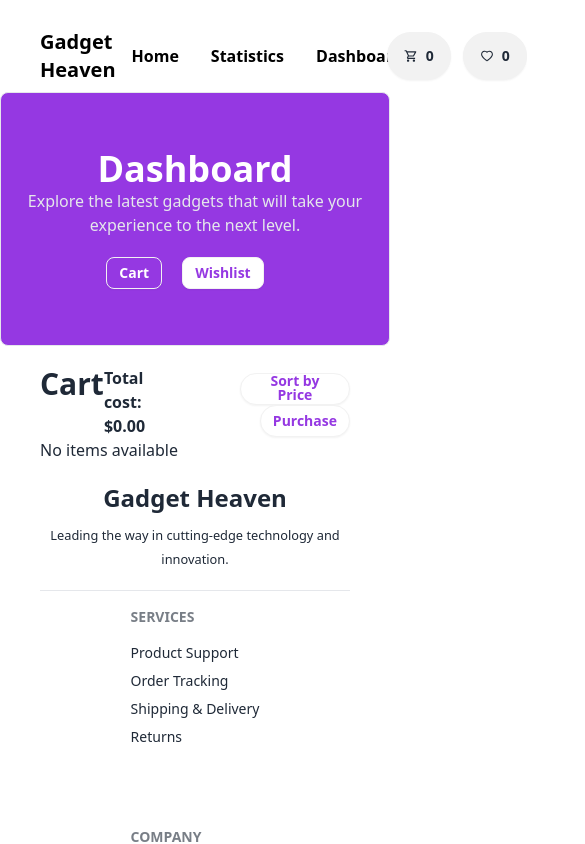
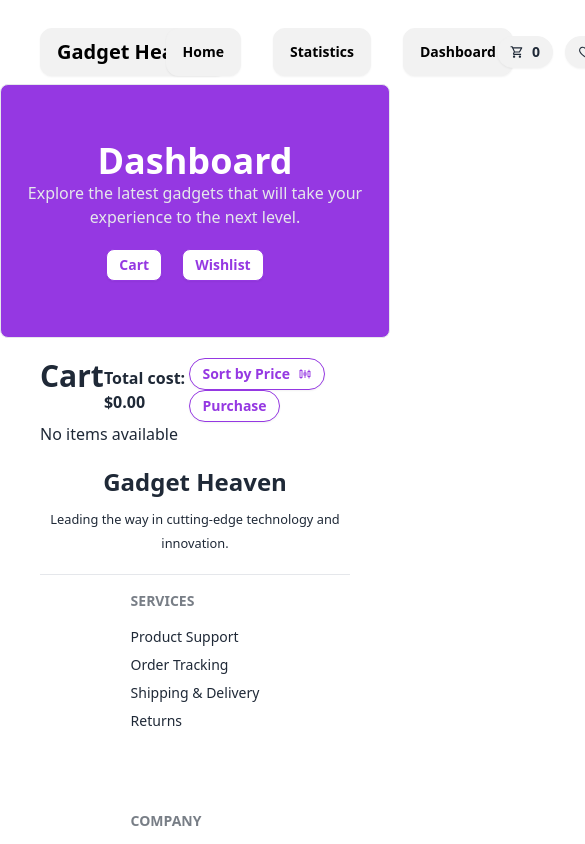
Before and after one commit to programming-hero-web-course-4/b10a8-gadget-heaven-faisal5177, a React (Vite) app: page /cartItem in a window 390 px wide. Shown: the top 844 px of the page, 585 px wide, since content can reach past the window. Built offline with nearby package versions, Linux system fonts and the light colour scheme.

Commit message:
added an root

```diff
--- a/src/Components/CartItem/CartItem.jsx
+++ b/src/Components/CartItem/CartItem.jsx
@@ -1,10 +1,6 @@
 import React, { useState, useEffect } from "react";
 import { Link, useLoaderData, useNavigate } from "react-router-dom";
-import {
-  getStoredCartList,
-  removeFromCart,
-  addToStoredCartList,
-} from "../../utility/addToDb";
+import { getStoredCartList, removeFromCart, addToStoredCartList } from "../../utility/addToDb";
 import { AiOutlineSliders } from "react-icons/ai";
 import GroupImg from "../../assets/images/Group.png";
 
@@ -18,40 +14,29 @@ const CartItem = () => {
 
   useEffect(() => {
     const storedCartList = getStoredCartList();
-    const storedCartItems = data.filter((item) =>
-      storedCartList.includes(item.product_id.toString())
-    );
+    const storedCartItems = data.filter((item) => storedCartList.includes(item.product_id.toString()));
     setCartItems(storedCartItems);
     setCartCount(storedCartItems.length);
   }, [data]);
 
   const handleAddToCart = (productId) => {
     addToStoredCartList(productId);
-
     const updatedCartList = getStoredCartList();
-    const updatedCartItems = data.filter((item) =>
-      updatedCartList.includes(item.product_id.toString())
-    );
+    const updatedCartItems = data.filter((item) => updatedCartList.includes(item.product_id.toString()));
     setCartItems(updatedCartItems);
     setCartCount(updatedCartItems.length);
-
     navigate("/cart");
   };
 
   const handleRemoveFromCart = (productId) => {
     removeFromCart(productId);
-
     const updatedCartList = getStoredCartList();
-    const updatedCartItems = data.filter((item) =>
-      updatedCartList.includes(item.product_id.toString())
-    );
+    const updatedCartItems = data.filter((item) => updatedCartList.includes(item.product_id.toString()));
     setCartItems(updatedCartItems);
     setCartCount(updatedCartItems.length);
   };
 
-  const totalCost = cartItems
-    .reduce((total, item) => total + item.price, 0)
-    .toFixed(2);
+  const totalCost = cartItems.reduce((total, item) => total + item.price, 0).toFixed(2);
 
   const handleButtonClick = (button) => {
     setActiveButton(button);
@@ -59,6 +44,8 @@ const CartItem = () => {
     if (button === "sort") {
       const sortedItems = [...cartItems].sort((a, b) => b.price - a.price);
       setCartItems(sortedItems);
+    } else if (button === "purchase") {
+      handlePurchase();
     }
   };
 
@@ -74,29 +61,18 @@ const CartItem = () => {
     <div>
       <div className="text-center border rounded-lg bg-[#9538E2] py-14 mb-5">
         <h2 className="text-4xl text-white font-bold">Dashboard</h2>
-        <p className="text-gray-200 mb-5">
-          Explore the latest gadgets that will take your experience to the next
-          level.
-        </p>
+        <p className="text-gray-200 mb-5">Explore the latest gadgets that will take your experience to the next level.</p>
         <div>
           <button
             onClick={() => handleButtonClick("cart")}
-            className={`btn btn-sm mr-5 text-[#9538E2] ${
-              activeButton === "cart"
-                ? "bg-white hover:bg-[#9538E2] hover:text-white"
-                : "bg-[#9538E2] text-white"
-            }`}
+            className={`btn btn-sm mr-5 ${activeButton === "cart" ? "bg-gradient-to-r from-[#9538E2] via-[#fd00ce] to-[#9538E2] text-white" : "bg-white text-[#9538E2] border-[#9538E2]"}`}
           >
             Cart
           </button>
           <Link to="/wishlistItem">
             <button
               onClick={() => handleButtonClick("wishlist")}
-              className={`btn btn-sm mr-5 ${
-                activeButton === "wishlist"
-                  ? "bg-white hover:bg-[#9538E2] hover:text-white"
-                  : "bg-white text-[#9538E2]"
-              }`}
+              className={`btn btn-sm mr-5 ${activeButton === "wishlist" ? "bg-gradient-to-r from-[#9538E2] via-[#fd00ce] to-[#9538E2] text-white" : "bg-white text-[#9538E2] border-[#9538E2]"}`}
             >
               Wishlist
             </button>
@@ -107,21 +83,19 @@ const CartItem = () => {
         <div className="flex justify-between">
           <h2 className="text-3xl font-bold">Cart</h2>
           <div className="flex items-center">
-            <p className="font-bold mr-20">Total cost: ${totalCost}</p>
+            <p className="font-bold md:mr-5 lg:mr-20">Total cost: ${totalCost}</p>
             <div>
+              {/* Sort by Price button */}
               <button
                 onClick={() => handleButtonClick("sort")}
-                className={`btn btn-sm rounded-full ${
-                  activeButton === "sort"
-                    ? "bg-gradient-to-r from-[#9538E2] via-[#fd00ce] to-[#9538E2] text-white"
-                    : "bg-white text-[#9538E2]"
-                }`}
+                className={`btn btn-sm mr-3 rounded-full ${activeButton === "sort" ? "bg-gradient-to-r from-[#9538E2] via-[#fd00ce] to-[#9538E2] text-white" : "bg-white text-[#9538E2] border-[#9538E2]"}`}
               >
                 Sort by Price <AiOutlineSliders />
               </button>
+              {/* Purchase button */}
               <button
-                onClick={handlePurchase}
-                className="btn btn-sm ml-5 rounded-full bg-white text-[#9538E2] hover:bg-[#9538E2]"
+                onClick={() => handleButtonClick("purchase")}
+                className={`btn btn-sm rounded-full ${activeButton === "purchase" ? "bg-gradient-to-r from-[#9538E2] via-[#fd00ce] to-[#9538E2] text-white" : "bg-white text-[#9538E2] border-[#9538E2]"}`}
               >
                 Purchase
               </button>
@@ -130,17 +104,10 @@ const CartItem = () => {
         </div>
         {cartItems.length > 0 ? (
           cartItems.map((item) => (
-            <div
-              key={item.product_id}
-              className="border rounded-xl flex px-5 py-2 gap-6 mt-10 shadow-xl justify-between"
-            >
+            <div key={item.product_id} className="border rounded-xl flex px-5 py-2 gap-6 mt-10 shadow-xl justify-between">
               <div className="flex">
                 <div className="my-auto p-3">
-                  <img
-                    className="w-[150px]"
-                    src={item.product_image}
-                    alt={item.product_title}
-                  />
+                  <img className="w-[150px]" src={item.product_image} alt={item.product_title} />
                 </div>
                 <div className="my-auto">
                   <p className="font-bold mb-3">{item.product_title}</p>
@@ -155,19 +122,8 @@ const CartItem = () => {
                   onClick={() => handleRemoveFromCart(item.product_id)}
                   className="btn btn-circle btn-xs border-red-500 text-red-500 bg-white mt-5 mr-20"
                 >
-                  <svg
-                    xmlns="http://www.w3.org/2000/svg"
-                    className="h-6 w-6"
-                    fill="none"
-                    viewBox="0 0 24 24"
-                    stroke="currentColor"
-                  >
-                    <path
-                      strokeLinecap="round"
-                      strokeLinejoin="round"
-                      strokeWidth="2"
-                      d="M6 18L18 6M6 6l12 12"
-                    />
+                  <svg xmlns="http://www.w3.org/2000/svg" className="h-6 w-6" fill="none" viewBox="0 0 24 24" stroke="currentColor">
+                    <path strokeLinecap="round" strokeLinejoin="round" strokeWidth="2" d="M6 18L18 6M6 6l12 12" />
                   </svg>
                 </button>
               </div>
@@ -180,19 +136,13 @@ const CartItem = () => {
 
       {/* Modal for payment confirmation */}
       {isModalOpen && (
-        <dialog
-          open
-          className="modal modal-bottom sm:modal-middle w-1/3 h-2/3 mx-auto"
-        >
+        <dialog open className="modal modal-bottom sm:modal-middle lg:w-1/3 h-2/3 mx-auto">
           <div className="modal-box text-center">
             <img className="mx-auto mb-5" src={GroupImg} alt="Success" />
             <h3 className="font-bold text-lg">Payment Successful</h3>
             <p className="py-4 text-gray-400">Thanks for purchasing!</p>
-            <p className="text-gray-400">Total: ${totalCost}</p>
-            <button
-              className="btn mx-auto px-20 border-[#9538E2] text-[#9538E2] font-bold rounded-full"
-              onClick={closeModal}
-            >
+            <p className="text-gray-400 mb-5">Total: ${totalCost}</p>
+            <button className="btn mx-auto px-20 border-[#9538E2] text-[#9538E2] font-bold rounded-full hover:bg-[#9538E2] hover:text-white" onClick={closeModal}>
               Close
             </button>
           </div>
--- a/src/Components/Category/Category.jsx
+++ b/src/Components/Category/Category.jsx
@@ -11,19 +11,19 @@ const Category = ({ category }) => {
 
   return (
     <Link to={`/category/${product_id}`} className="category-link">
-      <div className="category-card max-w-sm shadow-xl lg:p-2 mx-auto border rounded-xl my-auto hover:shadow-2xl transition-shadow duration-200">
-        <figure>
+      <div className="category-card shadow-xl p-4 border rounded-xl hover:shadow-2xl transition-shadow duration-200">
+        <figure className="flex justify-center mb-4">
           <img
-            className="lg:h-[166px] mx-auto my-auto p-2 bg-white object-cover"
+            className="p-3 h-48  object-cover bg-white rounded-xl"
             src={product_image}
             alt={product_title}
           />
         </figure>
         <div className="card-body">
-          <h2 className="product_title lg:text-lg font-bold">{product_title}</h2>
-          <p className="text-gray-500 text-lg">Price: ${formattedPrice}</p>
-          <div>
-            <button className="btn text-[#9538E2] rounded-2xl border-[#9538E2]">
+          <h2 className="product_title text-lg font-bold mb-2">{product_title}</h2>
+          <p className="text-gray-500 text-lg mb-4">Price: ${formattedPrice}</p>
+          <div className="text-center">
+            <button className="btn text-[#9538E2] rounded-2xl border-[#9538E2] w-full">
               View Details
             </button>
           </div>
--- a/src/Components/NavBar/NavBar.jsx
+++ b/src/Components/NavBar/NavBar.jsx
@@ -17,24 +17,38 @@ const NavBar = () => {
 
     setCartCount(storedCartList.length);
     setWishlistCount(storedWishList.length);
+
+    const handleStorageChange = () => {
+      const updatedCartList = JSON.parse(localStorage.getItem('cart-list')) || [];
+      const updatedWishList = JSON.parse(localStorage.getItem('wish-list')) || [];
+
+      setCartCount(updatedCartList.length);
+      setWishlistCount(updatedWishList.length);
+    };
+
+    window.addEventListener('storage', handleStorageChange);
+
+    return () => {
+      window.removeEventListener('storage', handleStorageChange);
+    };
   }, []);
 
   return (
     <nav className="navbar bg-base-100 px-10">
       <div className="navbar-start">
-        <NavLink className={`font-bold text-xl ${isHomePage ? 'text-white' : 'text-black'}`} to="/">Gadget Heaven</NavLink>
+        <NavLink className={`font-bold text-xl ${isHomePage ? 'text-white' : 'text-black'}  btn rounded-xl hover:bg-[#9538E2]  hover:text-white`} to="/">Gadget Heaven</NavLink>
       </div>
       <div className="navbar-center">
-        <NavLink className={`hover:text-[#9538E2] font-bold mx-4 ${isHomePage ? 'text-white' : 'text-black'}`} to="/">Home</NavLink>
-        <NavLink className={`hover:text-[#9538E2] font-bold mx-4 ${isHomePage ? 'text-white' : 'text-black'}`} to="/statistics">Statistics</NavLink>
-        <NavLink className={`hover:text-[#9538E2] font-bold mx-4 ${isHomePage ? 'text-white' : 'text-black'}`} to="/dashboard">Dashboard</NavLink>
+        <NavLink className={`hover:text-[#9538E2] font-bold mx-4 ${isHomePage ? 'text-white' : 'text-black'} btn rounded-xl hover:bg-[#9538E2] hover:text-white`} to="/">Home</NavLink>
+        <NavLink className={`hover:text-[#9538E2] font-bold mx-4 ${isHomePage ? 'text-white' : 'text-black'} btn rounded-xl hover:bg-[#9538E2] hover:text-white`} to="/statistics">Statistics</NavLink>
+        <NavLink className={`hover:text-[#9538E2] font-bold mx-4 ${isHomePage ? 'text-white' : 'text-black'} btn rounded-xl hover:bg-[#9538E2] hover:text-white`} to="/dashboard">Dashboard</NavLink>
       </div>
       <div className="navbar-end">
-        <Link to="/cart" className="btn btn-md rounded-full mr-3">
+        <Link to="/cart" className="btn btn-sm font-bold hover:bg-[#9538E2]  hover:text-white rounded-full mr-3">
           <MdOutlineShoppingCart />
           <span>{cartCount}</span>
         </Link>
-        <Link to="/wishlist" className="btn btn-md rounded-full">
+        <Link to="/wishlist" className="btn btn-sm rounded-full font-bold hover:bg-[#9538E2]  hover:text-white">
           <AiOutlineHeart />
           <span>{wishlistCount}</span>
         </Link>
```
Also changed, not shown: src/Components/Categories/Categories.jsx (+10 -8 lines).
